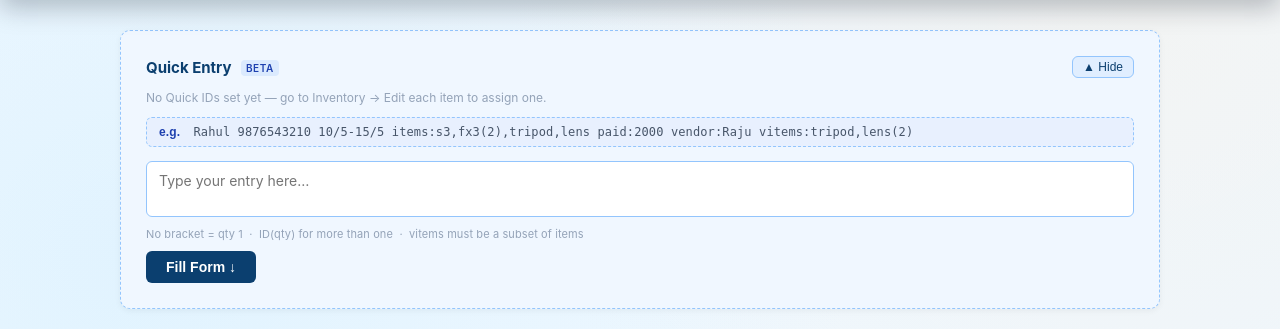
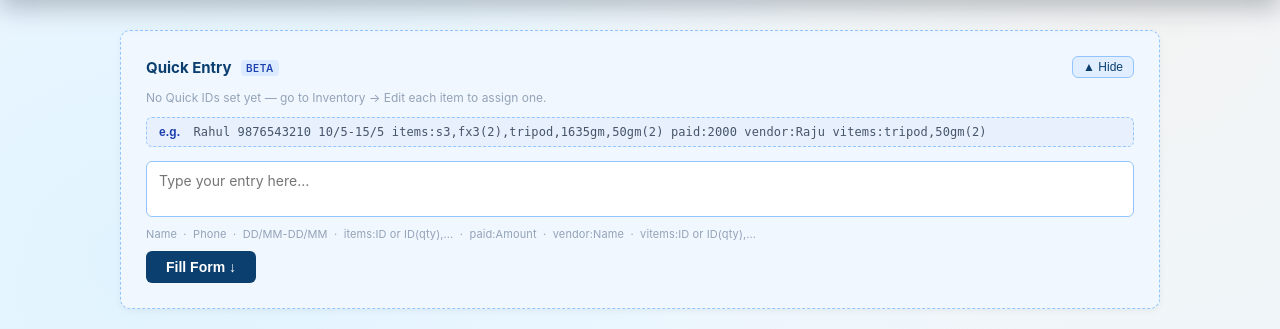
Before and after one commit to bachammahesh-cyber/mb-cameras, a Flask app: page /new_rental in a window 1280 px wide. Shown: the part 103-432 px from the top of the page. Run offline with Flask 3, Linux system fonts and the light colour scheme; the visitor is signed in with stand-in values (Sample User, id 1); data comes from the database, SQL or seed files in the repository; data that the repository does not hold is empty; some libraries are stand-ins or nearby versions.

Commit message:
Quick Entry: update example IDs and restore format hint below textarea

```diff
--- a/templates/new_rental.html
+++ b/templates/new_rental.html
@@ -41,9 +41,9 @@
     <span style="font-size:12px;color:#94a3b8;">No Quick IDs set yet — go to Inventory → Edit each item to assign one.</span>
     {% endif %}
   </div>
-  <div class="qe-example"><span class="qe-example-label">e.g.</span> Rahul 9876543210 10/5-15/5 items:s3,fx3(2),tripod,lens paid:2000 vendor:Raju vitems:tripod,lens(2)</div>
+  <div class="qe-example"><span class="qe-example-label">e.g.</span> Rahul 9876543210 10/5-15/5 items:s3,fx3(2),tripod,1635gm,50gm(2) paid:2000 vendor:Raju vitems:tripod,50gm(2)</div>
   <textarea id="qe-text" class="qe-textarea" rows="2" placeholder="Type your entry here…"></textarea>
-  <div class="qe-hint">No bracket = qty 1 &nbsp;·&nbsp; ID(qty) for more than one &nbsp;·&nbsp; vitems must be a subset of items</div>
+  <div class="qe-hint">Name &nbsp;·&nbsp; Phone &nbsp;·&nbsp; DD/MM-DD/MM &nbsp;·&nbsp; items:ID or ID(qty),... &nbsp;·&nbsp; paid:Amount &nbsp;·&nbsp; vendor:Name &nbsp;·&nbsp; vitems:ID or ID(qty),...</div>
   <div class="qe-actions">
     <button type="button" class="qe-fill-btn" onclick="fillFromQuick()">Fill Form ↓</button>
     <span id="qe-msg" class="qe-msg"></span>
```
